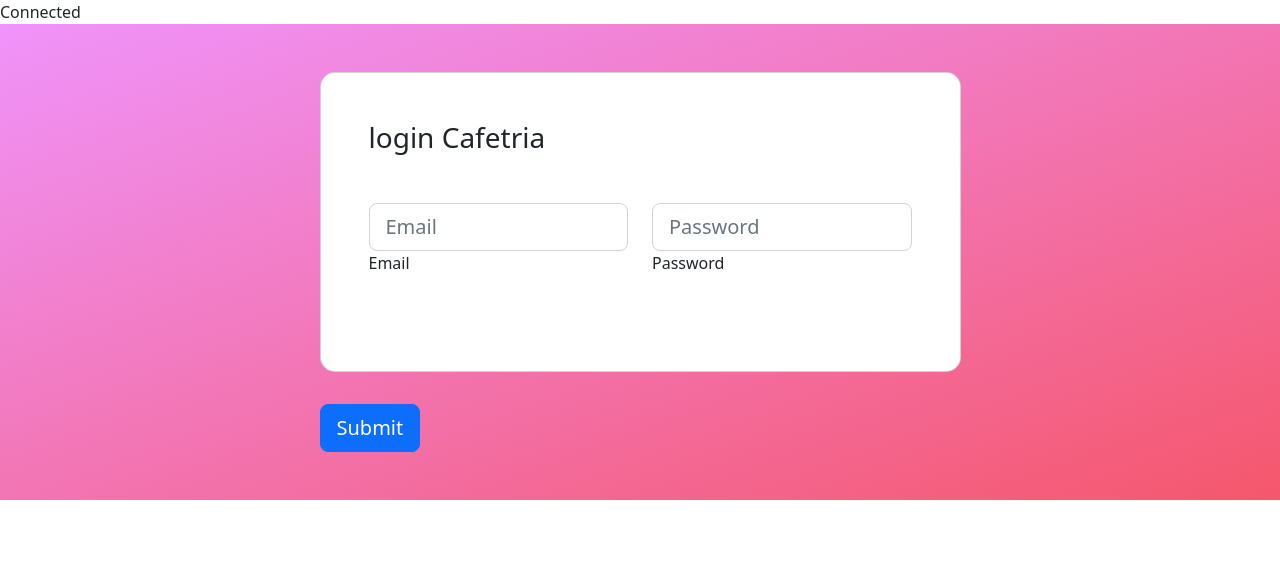
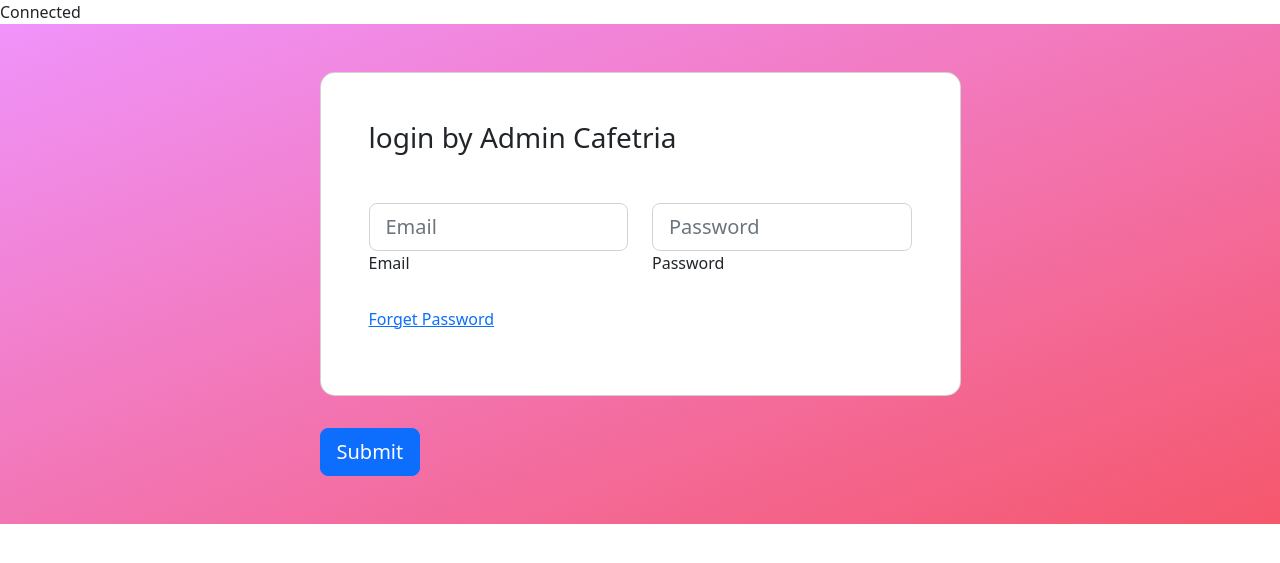
Before and after one commit to kasemsaad/Cafeteria-project, a PHP site: page /Cafeteria/ in a window 1280 px wide. Shown: the top 563 px of the page. Run offline with PHP 8.4, Linux system fonts and the light colour scheme.

Commit message:
login Admin

```diff
--- a/index.php
+++ b/index.php
@@ -50,7 +50,7 @@ if (isset ($_GET['err'])) {
       <div class="col-12 col-lg-9 col-xl-7">
         <div class="card shadow-2-strong card-registration" style="border-radius: 15px;">
           <div class="card-body p-4 p-md-5">
-            <h3 class="mb-4 pb-2 pb-md-0 mb-md-5">login Cafetria</h3>
+            <h3 class="mb-4 pb-2 pb-md-0 mb-md-5">login by Admin Cafetria</h3>
             <form  method="post" action="CustomerControler.php" >
 
               <div class="row">
@@ -66,7 +66,7 @@ if (isset ($_GET['err'])) {
 
                 <div class="col-md-6 mb-4">
                   <div class="form-outline">
-                    <input type="text" name="Password" placeholder="Password" class="form-control form-control-lg" />
+                    <input type="password" name="Password" placeholder="Password" class="form-control form-control-lg" />
                     <label class="form-label" for="password">Password</label>
 
                   </div>
@@ -81,13 +81,14 @@ if (isset ($_GET['err'])) {
                }
 
                  ?>
-
+<a href="http://localhost/Cafeteria/forgetPassword.php">Forget Password</a>
           </div>
 
         </div>
         <div class="mt-4 pt-2">
 
           <input class="btn btn-primary btn-lg" type="submit" value="Submit" name="login"/>
+
         </div>
 
         </form>
```
